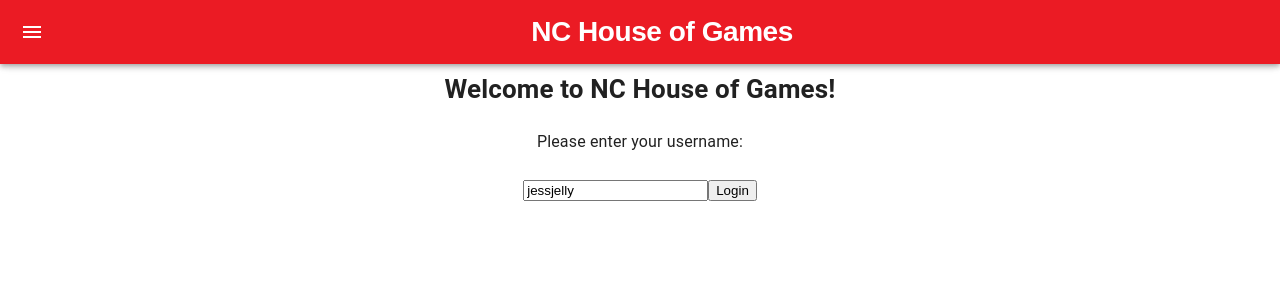
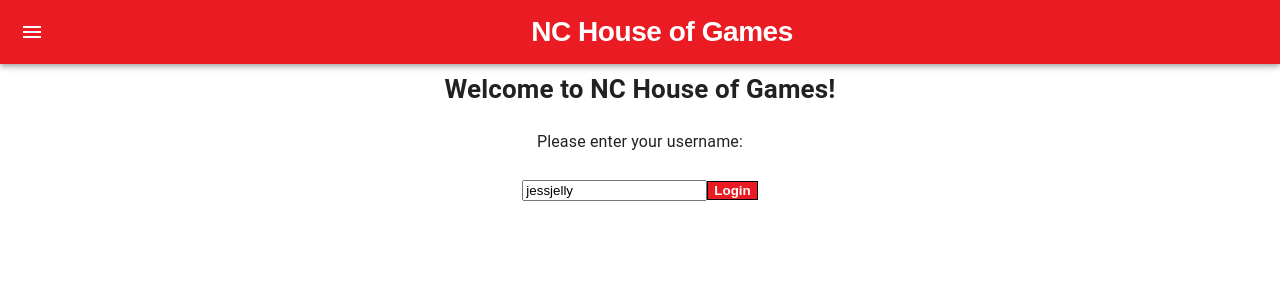
Before and after one commit to CoderJenks/NC-House-Of-Games-Front-End, a React (Create React App) app: page / in a window 1280 px wide. Shown: the top 300 px of the page. Built offline with nearby package versions, Linux system fonts and the light colour scheme.

Commit message:
updated the button style

```diff
--- a/src/App.css
+++ b/src/App.css
@@ -151,3 +151,10 @@ ul {
 .category-card-title {
   text-transform: uppercase;
 }
+
+button {
+  background-color: #eb1b24;
+  color: white;
+  border: black solid .5px;
+  font-weight: bold;
+}
```
